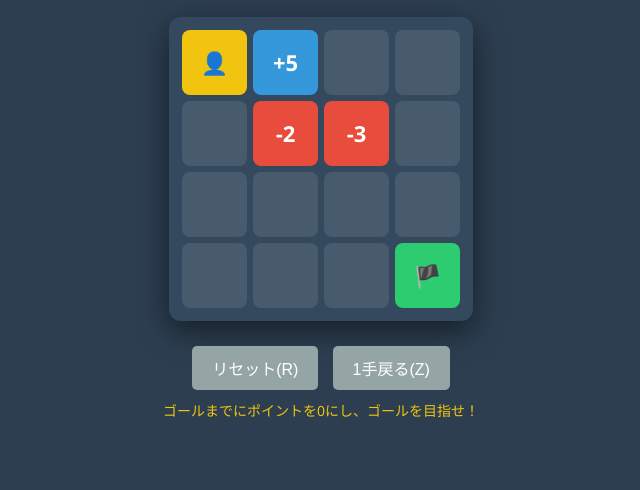
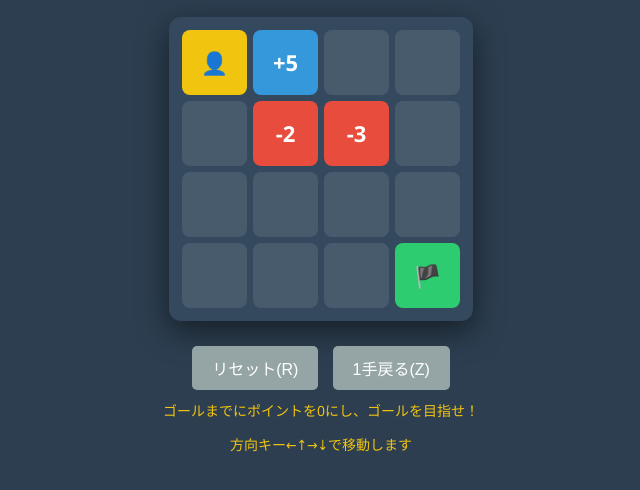
Before and after one commit to miyajimas2525-star/Zero-Logic, a plain HTML site: page index.html in a window 1280 px wide. Shown: the part 174-664 px from the top of the page, without its empty margins (319-959 px from the left). Drawn offline with Linux system fonts and the light colour scheme.

Commit message:
Update index.html

```diff
--- a/index.html
+++ b/index.html
@@ -22,6 +22,7 @@
             <button id="undo-btn">1手戻る(Z)</button>
         </div>
         <p class="hint-text">ゴールまでにポイントを0にし、ゴールを目指せ！</p>
+        <p class="hint-text">方向キー←↑→↓で移動します</p>
     </div>
     <script src="script.js"></script>
 </body>
```
